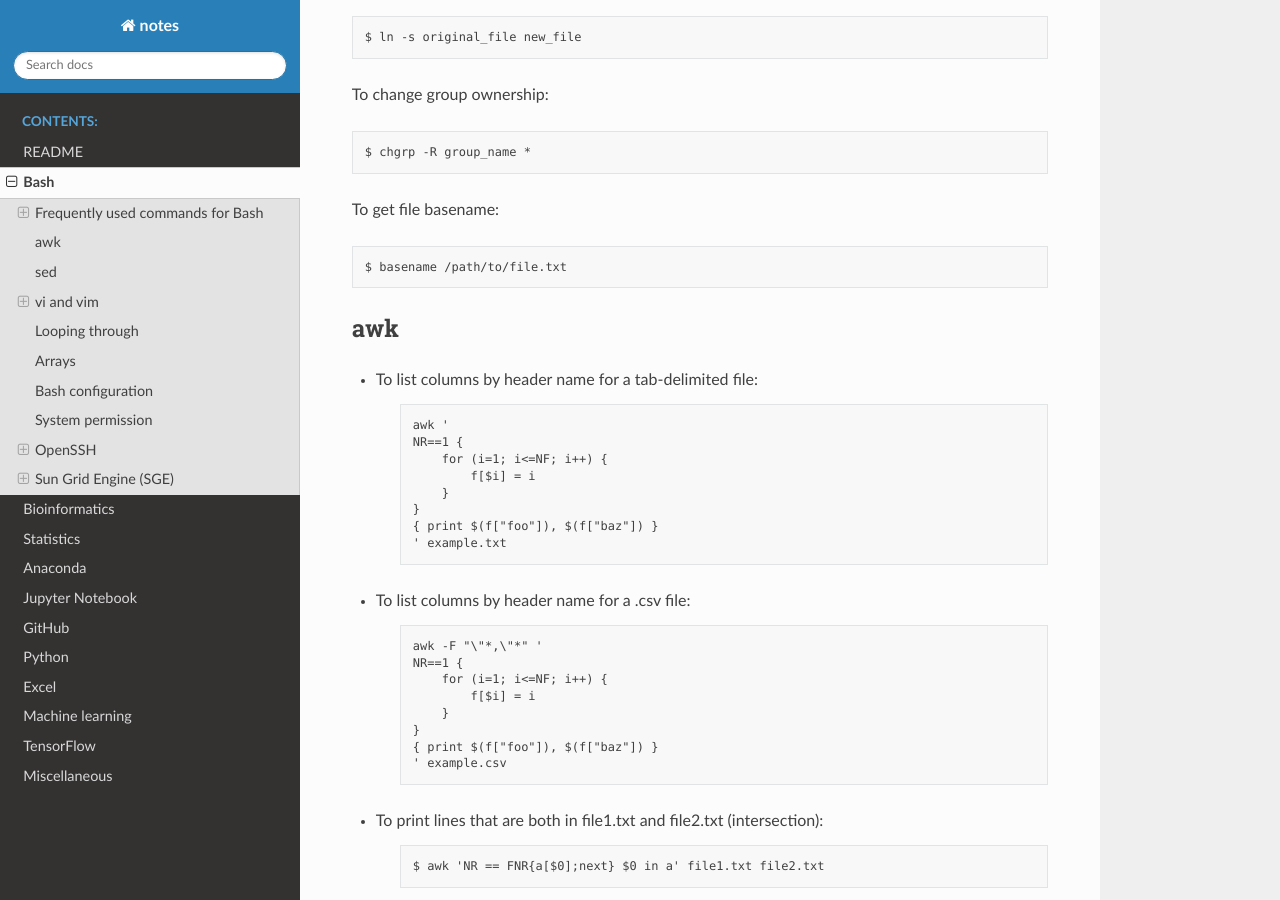
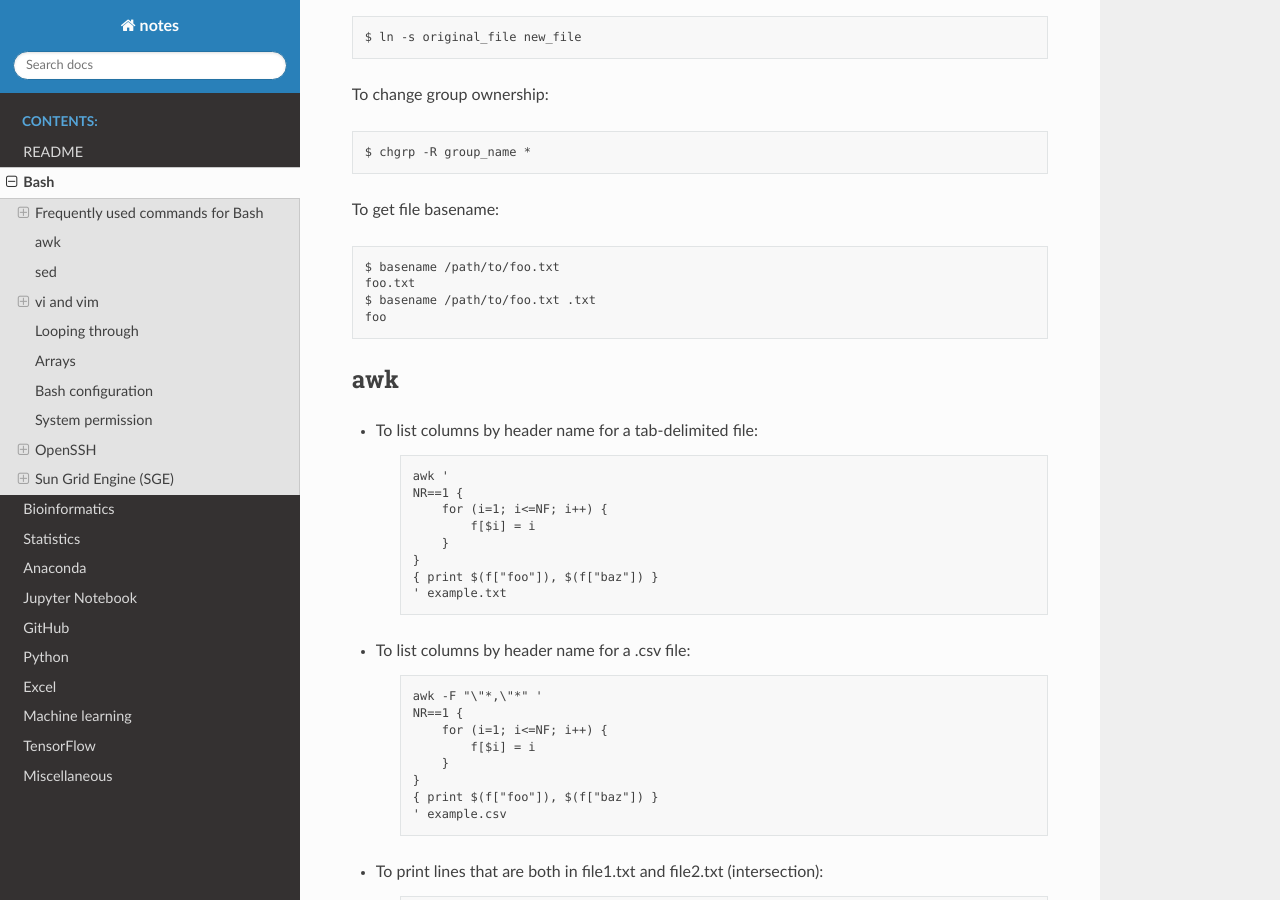
Before and after one commit to sbslee/notes, a Sphinx documentation site: the page built from docs/bash.rst, in a window 1280 px wide and 900 px high, scrolled down 6088 px. Built offline with Sphinx 7.4.7 and the Read the Docs theme 2.0.0, drawn with Linux system fonts in a browser that asks for light colours.

Commit message:
Update bash.rst

```diff
--- a/docs/bash.rst
+++ b/docs/bash.rst
@@ -328,7 +328,10 @@ To get file basename:
 
 .. code-block:: text
 
-    $ basename /path/to/file.txt
+    $ basename /path/to/foo.txt
+    foo.txt
+    $ basename /path/to/foo.txt .txt
+    foo
 
 awk
 ===
```
